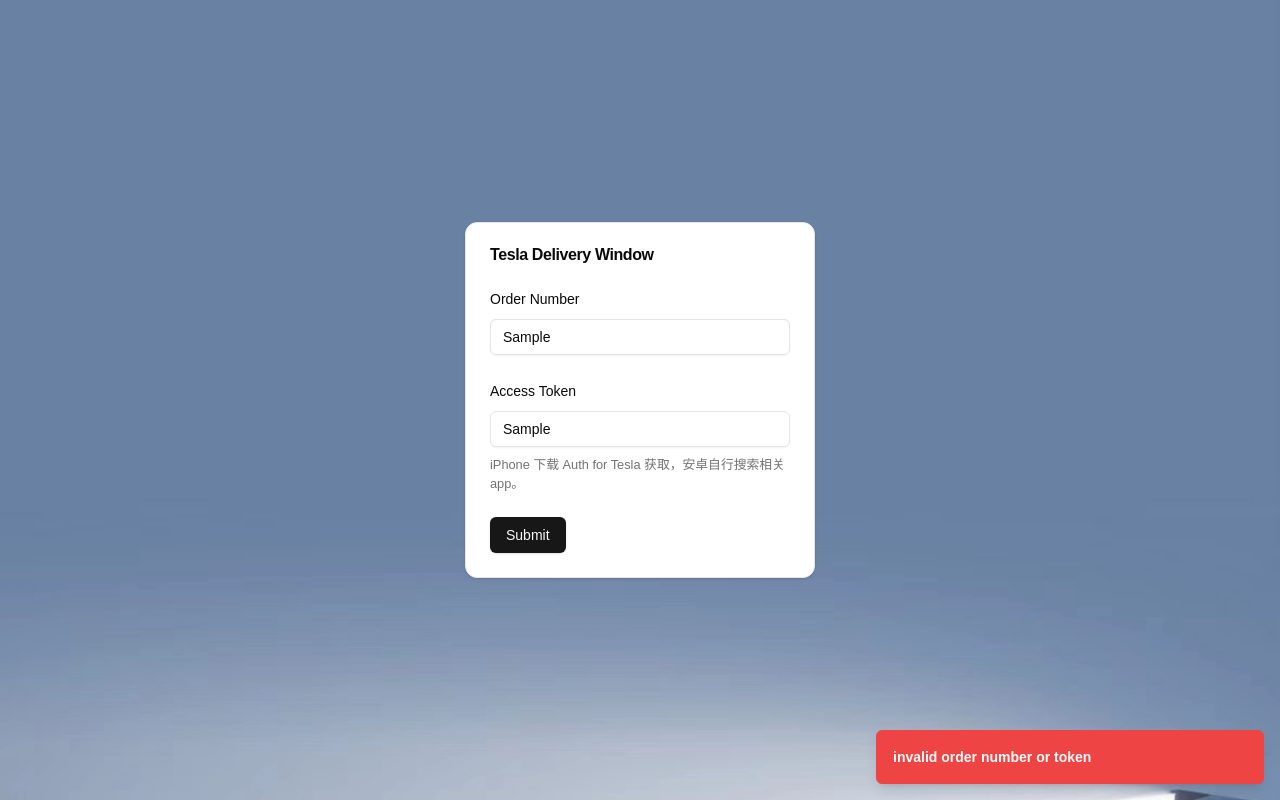
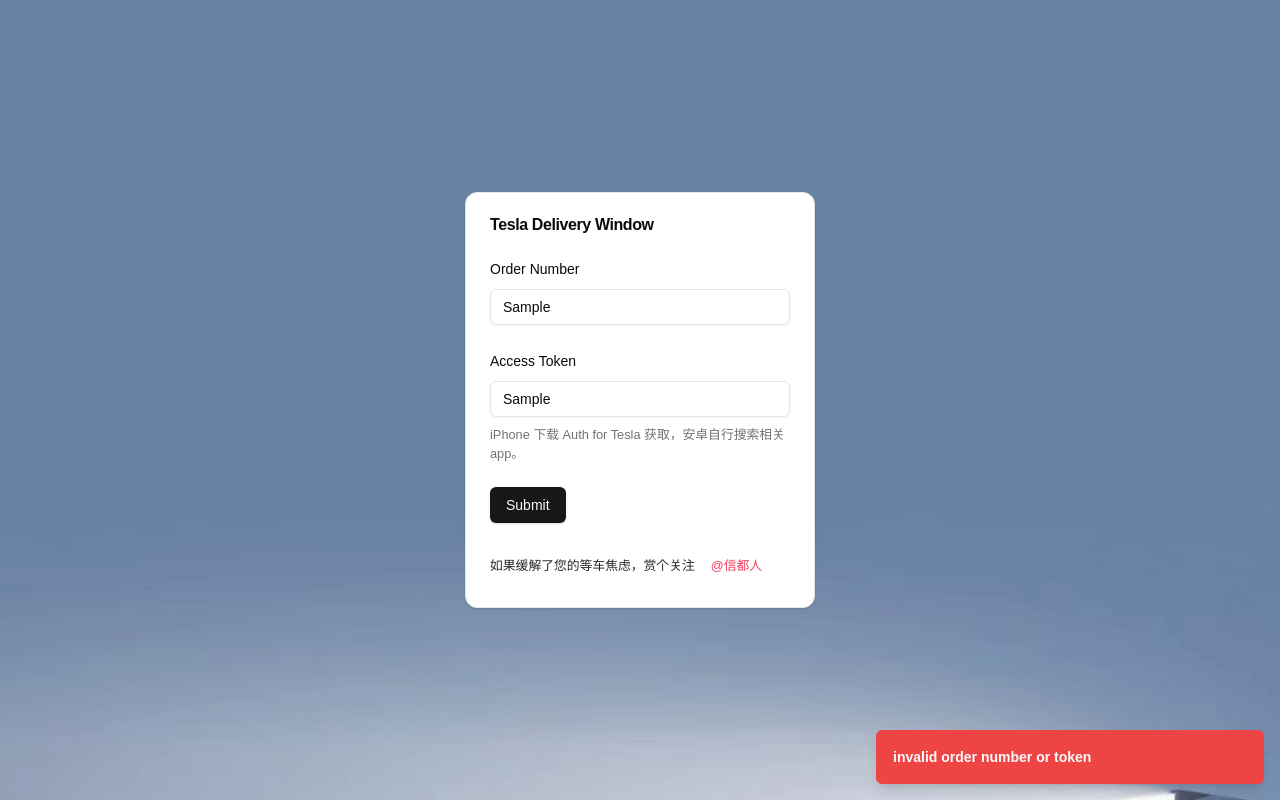
Before and after one commit to gococonut/tesla-delivery-window, a Next.js app: page / in a window 1280 px wide. Both pictures are taken after typing "Sample", "Sample" into the empty fields and a click on the button "Submit". Built offline with nearby package versions, Linux system fonts and the light colour scheme; no server answers.

Commit message:
xhs link

```diff
--- a/package.json
+++ b/package.json
@@ -10,6 +10,8 @@
   },
   "dependencies": {
     "@hookform/resolvers": "^3.9.0",
+    "@radix-ui/react-avatar": "^1.1.1",
+    "@radix-ui/react-hover-card": "^1.1.2",
     "@radix-ui/react-icons": "^1.3.0",
     "@radix-ui/react-label": "^2.1.0",
     "@radix-ui/react-select": "^2.1.2",
--- a/src/app/page.js
+++ b/src/app/page.js
@@ -3,13 +3,7 @@
 import { zodResolver } from "@hookform/resolvers/zod";
 import { useForm } from "react-hook-form";
 import { z } from "zod";
-import {
-  Card,
-  CardContent,
-  CardDescription,
-  CardHeader,
-  CardTitle,
-} from "@/components/ui/card";
+import { Card, CardContent, CardHeader, CardTitle } from "@/components/ui/card";
 import { useToast } from "@/hooks/use-toast";
 import { Button } from "@/components/ui/button";
 import { useState } from "react";
@@ -24,6 +18,7 @@
 } from "@/components/ui/form";
 import { Input } from "@/components/ui/input";
 import { ToastAction } from "@/components/ui/toast";
+
 const FormSchema = z.object({
   orderNum: z.string().min(1, {
     message: "required",
@@ -35,6 +30,7 @@
 
 function Home() {
   const [isLoading, setIsLoading] = useState(false);
+  const [showFollowButton, setShowFollowButton] = useState(false);
   const { toast } = useToast();
   const form = useForm({
     resolver: zodResolver(FormSchema),
@@ -57,6 +53,7 @@
     try {
       const message = await checkDeliveryStatus(data.orderNum, data.token);
       setIsLoading(false);
+      setShowFollowButton(true);
       toast({
         title: "Delivery Window",
         description: message,
@@ -64,12 +61,14 @@
         duration: 120000,
       });
     } catch (error) {
+      setShowFollowButton(false);
       setIsLoading(false);
       toast({
         variant: "destructive",
         title: "invalid order number or token",
       });
     }
+    setShowFollowButton(true);
   }
 
   return (
@@ -120,6 +119,24 @@
               <Button type="submit" disabled={isLoading}>
                 {isLoading ? "Processing..." : "Submit"}
               </Button>
+              {showFollowButton && (
+                <div className="mt-4 flex items-center text-zinc-800">
+                  <p className="text-[0.8rem]">
+                    如果缓解了您的等车焦虑，赏个关注
+                  </p>
+                  <Button
+                    className="text-[0.8rem] text-rose-500"
+                    variant="link"
+                    onClick={(e) => {
+                      e.preventDefault();
+                      window.location.href =
+                        "https://www.xiaohongshu.com/user/profile/5c3bfa7c00000000060304c5?xhsshare=CopyLink&appuid=5c3bfa7c00000000060304c5&apptime=1729843629&share_id=86e3c52a12af450f88502629c40d1799";
+                    }}
+                  >
+                    @信都人
+                  </Button>
+                </div>
+              )}
             </form>
           </Form>{" "}
         </CardContent>
--- /dev/null
+++ b/src/components/ui/avatar.jsx
@@ -0,0 +1,35 @@
+"use client"
+
+import * as React from "react"
+import * as AvatarPrimitive from "@radix-ui/react-avatar"
+
+import { cn } from "@/lib/utils"
+
+const Avatar = React.forwardRef(({ className, ...props }, ref) => (
+  <AvatarPrimitive.Root
+    ref={ref}
+    className={cn("relative flex h-10 w-10 shrink-0 overflow-hidden rounded-full", className)}
+    {...props} />
+))
+Avatar.displayName = AvatarPrimitive.Root.displayName
+
+const AvatarImage = React.forwardRef(({ className, ...props }, ref) => (
+  <AvatarPrimitive.Image
+    ref={ref}
+    className={cn("aspect-square h-full w-full", className)}
+    {...props} />
+))
+AvatarImage.displayName = AvatarPrimitive.Image.displayName
+
+const AvatarFallback = React.forwardRef(({ className, ...props }, ref) => (
+  <AvatarPrimitive.Fallback
+    ref={ref}
+    className={cn(
+      "flex h-full w-full items-center justify-center rounded-full bg-muted",
+      className
+    )}
+    {...props} />
+))
+AvatarFallback.displayName = AvatarPrimitive.Fallback.displayName
+
+export { Avatar, AvatarImage, AvatarFallback }
--- /dev/null
+++ b/src/components/ui/hover-card.jsx
@@ -0,0 +1,25 @@
+"use client"
+
+import * as React from "react"
+import * as HoverCardPrimitive from "@radix-ui/react-hover-card"
+
+import { cn } from "@/lib/utils"
+
+const HoverCard = HoverCardPrimitive.Root
+
+const HoverCardTrigger = HoverCardPrimitive.Trigger
+
+const HoverCardContent = React.forwardRef(({ className, align = "center", sideOffset = 4, ...props }, ref) => (
+  <HoverCardPrimitive.Content
+    ref={ref}
+    align={align}
+    sideOffset={sideOffset}
+    className={cn(
+      "z-50 w-64 rounded-md border bg-popover p-4 text-popover-foreground shadow-md outline-none data-[state=open]:animate-in data-[state=closed]:animate-out data-[state=closed]:fade-out-0 data-[state=open]:fade-in-0 data-[state=closed]:zoom-out-95 data-[state=open]:zoom-in-95 data-[side=bottom]:slide-in-from-top-2 data-[side=left]:slide-in-from-right-2 data-[side=right]:slide-in-from-left-2 data-[side=top]:slide-in-from-bottom-2",
+      className
+    )}
+    {...props} />
+))
+HoverCardContent.displayName = HoverCardPrimitive.Content.displayName
+
+export { HoverCard, HoverCardTrigger, HoverCardContent }
```
Also changed, not shown: public/avatar.jpg (added), 1 other file (tests, documents, lock files or other folders).
